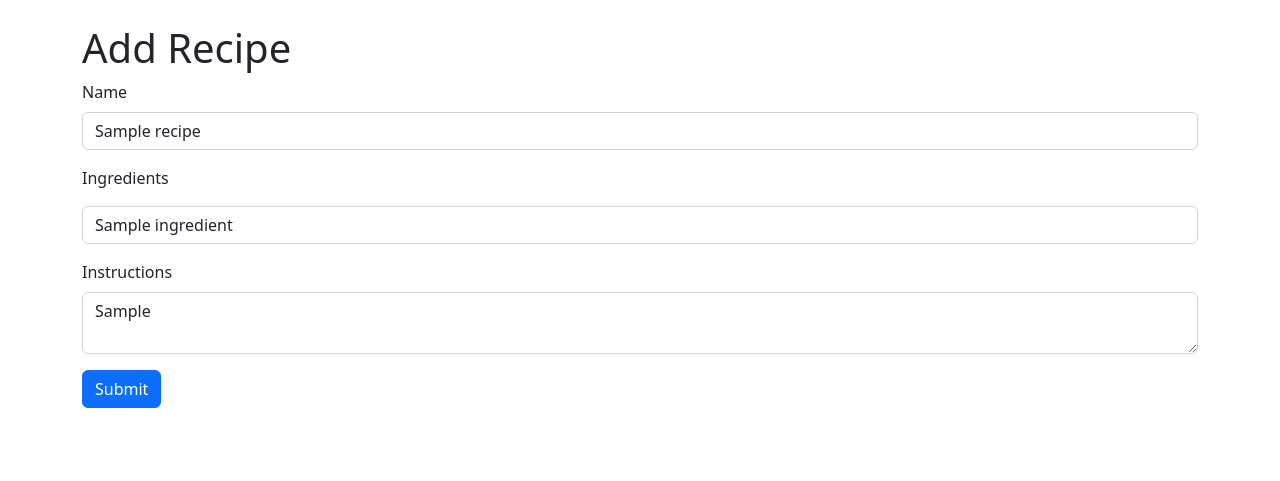
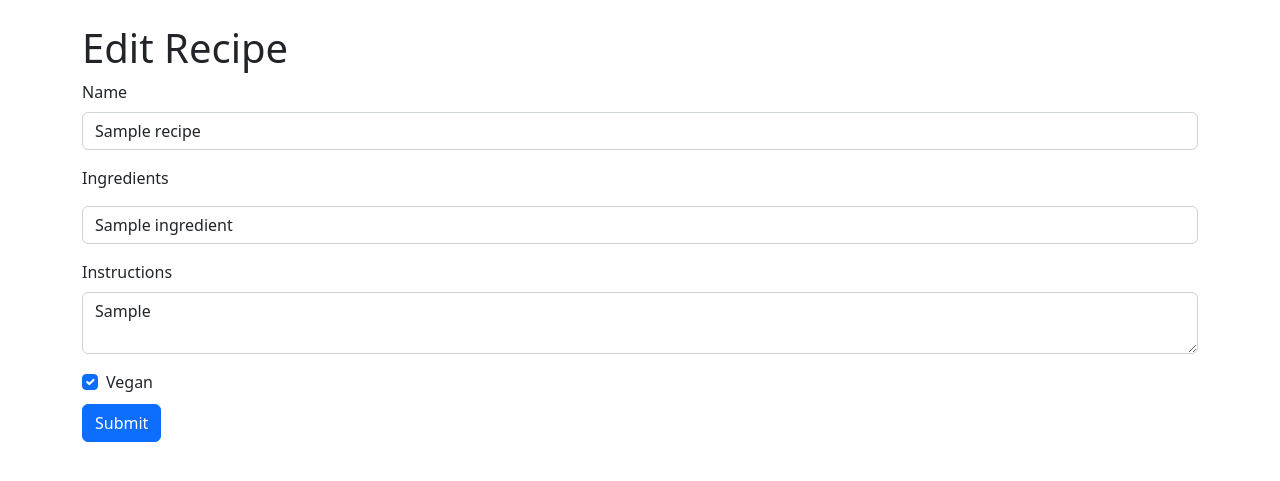
Before and after one commit to Sadeeed/flask-recipe, a Flask app: page /recipe/edit/1 in a window 1280 px wide. Shown: the part 56-537 px from the top of the page. Run offline with Flask 2, Linux system fonts and the light colour scheme; a user stored in the database is signed in; tables that the repository leaves empty hold one stand-in row (values such as "Sample post").

Commit message:
:package: add recipe search & vegan specifier

```diff
--- a/app.py
+++ b/app.py
@@ -36,7 +36,7 @@ def create_app():
     app.register_blueprint(auth_blueprint, url_prefix="/auth")
 
     # apis
-    api.add_resource(RecipeList, '/api/recipe')
+    api.add_resource(RecipeList, '/api/recipes')
     api.add_resource(RecipeView, '/api/recipe/<recipe_id>')
 
     return app
--- a/apps/main/models.py
+++ b/apps/main/models.py
@@ -13,6 +13,7 @@ class Recipe(db.Model):
     ingredients = db.relationship('Ingredient', secondary=ingredients, lazy='subquery',
                                   backref=db.backref('recipes', lazy=True))
     method = db.Column(db.String(10000))
+    vegan = db.Column(db.Boolean)
 
     def __repr__(self):
         return f"<Recipe {self.name}>"
--- a/apps/main/templates/main/edit_recipe.html
+++ b/apps/main/templates/main/edit_recipe.html
@@ -2,7 +2,7 @@
 
 {% block content %}
     <div class="mt-4">
-        <h1>Add Recipe</h1>
+        <h1>Edit Recipe</h1>
         <form method="POST">
             <div class="mb-3">
                 <label for="name" class="form-label">Name</label>
@@ -11,14 +11,23 @@
             <div class="mb-3" id="ingredient-list">
                 <p>Ingredients</p>
                 {% for ingredient in ingredients %}
-                    <input type="text" class="form-control mt-1" id="ingr-{{ loop.index0 }}" name="ingr-{{ loop.index0 }}" placeholder="Ingredient {{ loop.index }}" value="{{ ingredient.name }}">
+                    <input type="text" class="form-control mt-1" id="ingr-{{ loop.index0 }}"
+                           name="ingr-{{ loop.index0 }}" placeholder="Ingredient {{ loop.index }}"
+                           value="{{ ingredient.name }}">
                 {% endfor %}
             </div>
             <div class="mb-3">
                 <label for="method" class="form-label">Instructions</label>
                 <textarea class="form-control" id="method" name="method">{{ method }}</textarea>
             </div>
-            <button class="btn btn-primary">Submit</button>
+            <div class="form-check">
+                <input class="form-check-input" type="checkbox" value="true" name="vegan" id="vegan"
+                       {% if vegan %}checked{% endif %}>
+                <label class="form-check-label" for="vegan">
+                    Vegan
+                </label>
+            </div>
+            <button class="btn btn-primary mt-2">Submit</button>
         </form>
     </div>
 {% endblock %}
--- a/apps/main/templates/main/recipe.html
+++ b/apps/main/templates/main/recipe.html
@@ -3,7 +3,7 @@
 {% block content %}
     <div class="container mt-5">
         <div class="card">
-            <h5 class="card-header text-center">{{ name }}</h5>
+            <h5 class="card-header text-center">{% if vegan %}<ion-icon name="leaf" style="color: darkgreen;text-align:right"></ion-icon>{% endif %}  {{ name }}</h5>
             <div class="card-body">
                 <h6 class="card-title mb-2">Ingredients</h6>
                 <ul>
--- a/apps/main/views.py
+++ b/apps/main/views.py
@@ -22,7 +22,8 @@ def recipe(slug):
         ingredients = recipe.ingredients
         method = recipe.method
         name = recipe.name
-        return render_template('recipe.html', name=name, ingredients=ingredients, method=method, id=recipe.id)
+        return render_template('recipe.html', name=name, ingredients=ingredients,
+                               method=method, id=recipe.id, vegan=recipe.vegan)
     else:
         flash("This recipe does not exist")
         return redirect(url_for('main.index'))
@@ -38,8 +39,10 @@ def add_recipe():
         mutable_request = request.form.copy()
         mutable_request.pop('name')
         mutable_request.pop('method')
+        mutable_request.pop('vegan')
+
         new_recipe = Recipe(name=request.form['name'], slug=slugify(request.form['name']),
-                            method=request.form['method'])
+                            method=request.form['method'], vegan=True if request.form['vegan'] == 'true' else False)
 
         for ingredient in mutable_request.values():
             ingredient = Ingredient(name=ingredient)
@@ -72,14 +75,19 @@ def edit_recipe(recipe_id):
             name = recipe.name
             ingredients = recipe.ingredients
             method = recipe.method
-            return render_template('edit_recipe.html', name=name, ingredients=ingredients, method=method)
+            vegan = recipe.vegan
+            return render_template('edit_recipe.html', name=name, ingredients=ingredients, method=method, vegan=vegan)
+
         if request.method == 'POST':
             recipe.name = request.form['name']
             recipe.method = request.form['method']
+            recipe.vegan = True if 'vegan' in request.form else False
 
             mutable_request = request.form.copy()
             mutable_request.pop('name')
             mutable_request.pop('method')
+            if 'vegan' in request.form:
+                mutable_request.pop('vegan')
 
             for ingredient, new_ingredient in zip(recipe.ingredients, mutable_request.values()):
                 ingredient.name = new_ingredient
--- a/requirements.txt
+++ b/requirements.txt
@@ -1,8 +1,11 @@
 alembic==1.8.1
+aniso8601==9.0.1
 click==8.1.3
 Flask==2.1.3
+flask-file-upload==0.2.1
 Flask-Login==0.6.1
 Flask-Migrate==3.1.0
+Flask-RESTful==0.3.9
 Flask-SQLAlchemy==2.5.1
 greenlet==1.1.2
 itsdangerous==2.1.2
@@ -11,6 +14,8 @@ Mako==1.2.1
 MarkupSafe==2.1.1
 psycopg2-binary==2.9.3
 python-slugify==6.1.2
+pytz==2022.1
+six==1.16.0
 SQLAlchemy==1.4.39
 text-unidecode==1.3
 Werkzeug==2.1.2
--- a/templates/layouts/base.html
+++ b/templates/layouts/base.html
@@ -41,6 +41,8 @@
     <script src="https://cdn.jsdelivr.net/npm/bootstrap@5.2.0-beta1/dist/js/bootstrap.bundle.min.js"
             integrity="sha384-pprn3073KE6tl6bjs2QrFaJGz5/SUsLqktiwsUTF55Jfv3qYSDhgCecCxMW52nD2"
             crossorigin="anonymous"></script>
+    <script type="module" src="https://unpkg.com/ionicons@5.5.2/dist/ionicons/ionicons.esm.js"></script>
+    <script nomodule src="https://unpkg.com/ionicons@5.5.2/dist/ionicons/ionicons.js"></script>
     {% block extraJs %}{% endblock %}
     </body>
 </html>
```
Also changed, not shown: apps/main/templates/main/add_recipe.html (+7 -1 lines), apps/main/templates/main/index.html (+25 -2 lines).
